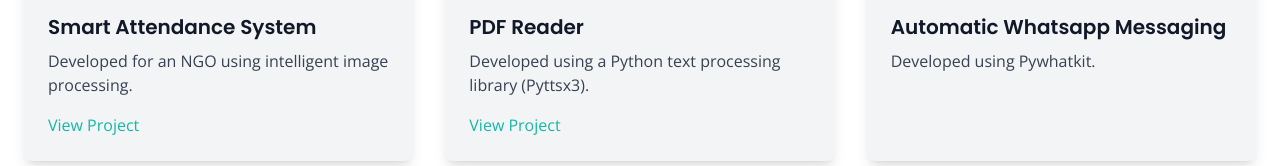
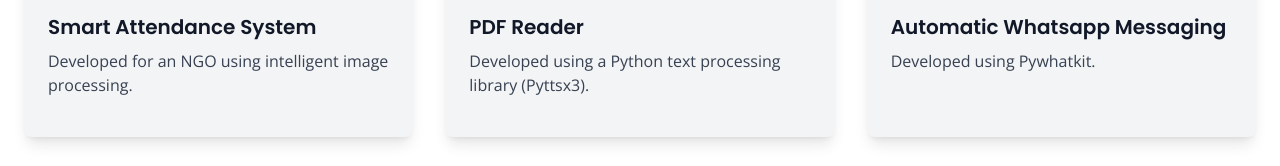
Before and after one commit to scotsim/DevSamuel, a plain HTML site: page index.html in a window 1280 px wide. Shown: the part 2563-2729 px from the top of the page. Drawn offline with nearby package versions, Linux system fonts and the light colour scheme.

Commit message:
Update index.html

```diff
--- a/index.html
+++ b/index.html
@@ -145,7 +145,7 @@
        Developed for an NGO using intelligent image processing.
       </p>
       <a class="text-teal-500 hover:underline" href="https://github.com/Msprogram/smart-attendance-system" rel="noopener noreferrer" target="_blank">
-       View Project
+<!--        View Project -->
       </a>
      </div>
      <div class="bg-gray-100 p-6 rounded-lg shadow-lg flex flex-col">
@@ -157,7 +157,7 @@
        Developed using a Python text processing library (Pyttsx3).
       </p>
       <a class="text-teal-500 hover:underline" href="#" rel="noopener noreferrer" target="_blank">
-       View Project
+<!--        View Project -->
       </a>
      </div>
      <div class="bg-gray-100 p-6 rounded-lg shadow-lg flex flex-col">
```
